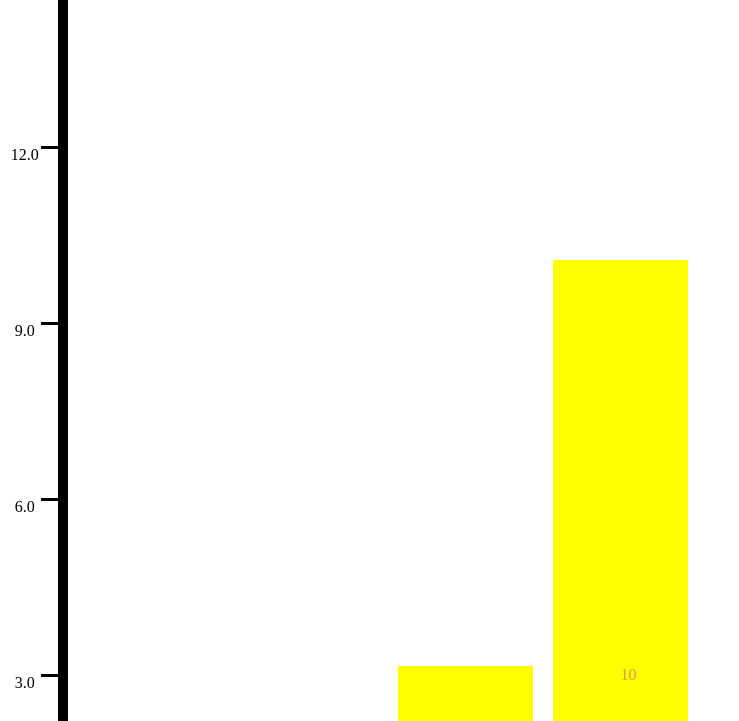
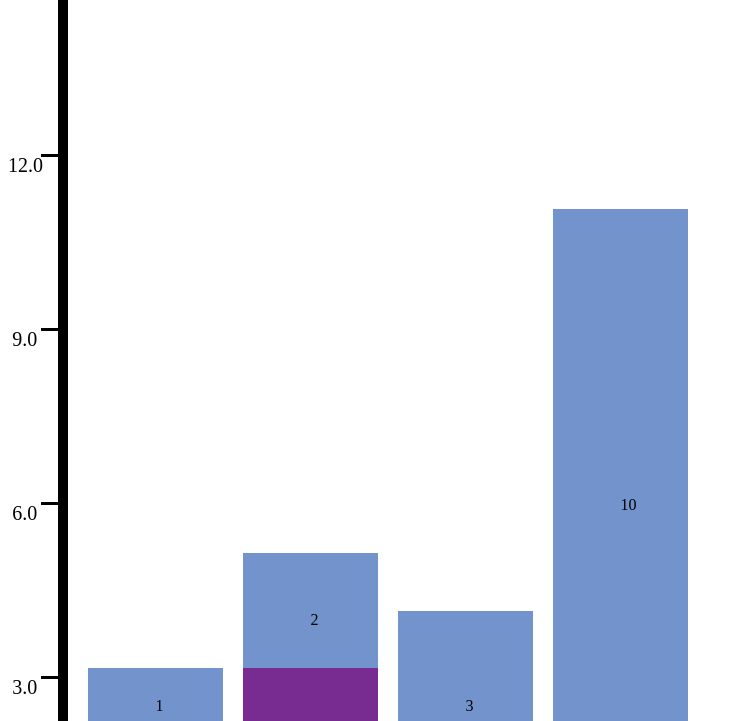
Before and after one commit to ThilakshanArulnesan/barChart, a website: page demo.html in a window 1280 px wide. Shown: the part 58-779 px from the top of the page, without its empty margins (0-739 px from the left). Drawn offline with nearby package versions, Linux system fonts and the light colour scheme.

Commit message:
Fixed label positioning on bar charts as well as x-axis label positioning. Moved some of the styling to the .css stylesheet. Reorganized and updated the ReadMe.

```diff
--- a/bChart.js
+++ b/bChart.js
@@ -1,80 +1,88 @@
 function drawBarChart(data, options, element) {
     const AXES_WIDTH = 10;
     const WIDTH_OF_TICKS = 50;
-    //Sets default properties if they are undefined
-    options = setDefaults(options, data);
-    data = arrayify(data);
-    let appendText = "";
-    let blnTitle = options.titleText === undefined;
 
-    appendText += '<div class="barchart" >'; //Container for barchart
 
-    if (!blnTitle) {
+    options = setDefaults(options, data);//Sets default properties if they are have not been provided by the user
+    data = arrayify(data); //Makes the data an array if not already done.
+
+    let appendText = ""; //This will be where all the HTML that is being added will be stored as a string
+
+    let blnTitle = options.titleText === undefined; //Is there a title or not?
+
+    appendText += '<div class="barchart" >'; //Container for the entire barchart
+
+    if (options.titleText !== undefined) { //Adds a title divider with the title text if there is a title
         appendText += drawDiv(options.titleSize, options.width, options.titleText, "title"); //Title
+    } else {
+        options.titleSize = 0;
     }
 
-    appendText += drawTicks(options.height - options.titleSize, WIDTH_OF_TICKS, data,options.yMax,options.numTicks); //Y-ticks
-    appendText += drawDiv(options.height - options.titleSize-AXES_WIDTH, AXES_WIDTH, "", "axis"); //Y-axis
+    appendText += drawTicks(options.height - options.titleSize, WIDTH_OF_TICKS, data, options.yMax, options.numTicks); //Y-ticks
+    appendText += drawDiv(options.height - options.titleSize - AXES_WIDTH, AXES_WIDTH, "", "axis"); //Y-axis
 
-    //Subtract 10 from the width of the bars because there is less space due to axes
-    appendText += drawBars(data,options.yMax, options.height - options.titleSize-AXES_WIDTH, options.width - AXES_WIDTH-WIDTH_OF_TICKS, options.spacing, options.color, options.labelColor);
-    appendText += drawDiv(AXES_WIDTH, options.width-WIDTH_OF_TICKS, "", "axis"); //X -axis
-
-    appendText += drawXLabels(data, 20, options.width - AXES_WIDTH-WIDTH_OF_TICKS, options.spacing); //X -axis
+    appendText += drawBars(data, options.yMax, options.height - options.titleSize - AXES_WIDTH, options.width - AXES_WIDTH - WIDTH_OF_TICKS, options.spacing, options.color, options.labelColor);
+    appendText += drawDiv(AXES_WIDTH, options.width - WIDTH_OF_TICKS, "", "axis"); //X -axis
+    appendText += drawXLabels(data, 20, options.width - AXES_WIDTH - WIDTH_OF_TICKS, options.spacing); //X -axis
 
     appendText += '</div>';
     element.append(appendText);
 
+    //Sets properties. Must be executed after appending to the HTML element
     $(".barchart").css({ "height": options.height });
     $(".barchart").css({ "width": options.width });
     $(".axis").css({ "backgroundColor": "black" });
     $(".title").css({ "color": options.titleColor });
     $(".title").css({ "font-size": options.titleSize + "px" });
 
+    //Animations:
+    $(".axis").hide(); //start with the axes hidden
+    $(".axis").slideDown(); //slide down animation of axis
+    $(".bar").fadeIn(3000); //fade in the bars
     formatLabel(options.labelCentering, options.labelColor);
 }
 
 
-function drawTicks(h, w,d,yMax, nTicks) {
+function drawTicks(h, w, d, yMax, nTicks) {
     const SIZE_OF_TICKS = 3;
-    let sizeOfBlanks = (h-nTicks*SIZE_OF_TICKS)/nTicks;
+    let sizeOfBlanks = (h - nTicks * SIZE_OF_TICKS) / nTicks;
     console.log(yMax);
 
-    if(yMax === undefined || yMax < findMax(d)){
+    if (yMax === undefined || yMax < findMax(d)) {
         yMax = findMax(d);
     }
 
     //creates a divider to put all the ticks in of height h, width w
     let st = '<div class="yticks" style="width:' + w + "px" +
         ';height:' + h +
-        'px;float:left;text-align:center">' ;
+        'px;float:left;text-align:center">';
 
-    for(let i = 0;i<nTicks;i++){
+    for (let i = 0; i < nTicks; i++) {
 
-        st += '<div  class="tick" style="width:' + w/3 + "px" +
-        ';height:' + SIZE_OF_TICKS +
-        'px;float:right;background-color:black">'+
-        '</div>' ;
+        st += '<div  class="tick" style="width:' + w / 3 + "px" +
+            ';height:' + SIZE_OF_TICKS +
+            'px;float:right;background-color:black">' +
+            '</div>';
 
-        st += '<div  class="tick" style="width:' + 2*w/3 + "px" +
-        ';height:' + SIZE_OF_TICKS +
-        'px;float:right">'+
-        ((nTicks-i)*yMax/nTicks).toFixed(1)+'</div>' ;
+        st += '<div  class="tick" style="width:' + 2 * w / 3 + "px" +
+            ';height:' + SIZE_OF_TICKS +
+            'px;float:right">' +
+            ((nTicks - i) * yMax / nTicks).toFixed(1) + '</div>';
 
-         st += '<div  class="blankSpace" style="width:' + w + "px" +
-        ';height:' + sizeOfBlanks +
-        'px;float:left;text-align:center"></div>' ;
+        st += '<div  class="blankSpace" style="width:' + w + "px" +
+            ';height:' + sizeOfBlanks +
+            'px;float:left;text-align:center"></div>';
 
     }
     return st + '</div>';
 }
 
-function arrayify(d){
+function arrayify(d) {
     //Changes any values that are not an array into an array of length one.
     //This is in order to ensure the rest of the functions can assume an array is given.
-    for (key of Object.keys(d)){
+    for (key of Object.keys(d)) {
         let val = d[key];
-        if(typeof val != "object"){
+        if (typeof val != "object") {
             d[key] = [val];
         }
     }
@@ -82,38 +90,46 @@ function arrayify(d){
 }
 
 function formatLabel(cent, col) {
+    //Changes CSS style of label depending on where the user would like the label to be located
     switch (cent) {
-        case "top":
-            cent = 0;
+        case "top": //label at the top
+            $(".label").css({
+                "top": 3 + "px",
+                "color": col
+            });
             break;
-        case "middle":
-            cent = 50;
+        case "center": //label in the center
+            $(".label").css({
+                "top": 50 + "%",
+                "color": col
+            });
             break;
-        case "bottom":
-            cent = 70;
+        case "bottom": //label at the bottom
+            $(".label").css({
+                "bottom:": 3 + "px",
+                "color": col
+            });
             break;
+        default: //If not provided, defautls to in the middle
+            $(".label").css({
+                "top": 50 + "%",
+                "color": col
+            });
     }
 
-    if (isNaN(cent)) {
-        cent = 50;
-    }
 
-    $(".label").css({
-        "top": cent + "%",
-        "color": col
-    });
 
 }
 
 function setDefaults(options) {
     //This functions sets default parameters if they are not defined.
-    if(typeof options.color != "object"){ //Added in case the user provides only one color, not as an array
+    if (typeof options.color != "object") { //Added in case the user provides only one color, not as an array
         let c = options.color;
         options.color = [c];
     }
 
 
-    if(typeof options.labelColor != "object"){ //Added in case the user provides only one color, not as an array
+    if (typeof options.labelColor != "object") { //Added in case the user provides only one color, not as an array
         let c = options.labelColor;
         options.labelColor = [c];
     }
@@ -158,8 +174,8 @@ function drawXLabels(data, h, w, bufferWidth) {
 
     for (barVals in data) {
         //Creates a label divider. The class xlabel can be manipulated as needed
-        st += '<div style="width:' + barWidth + "px" + ';height:' + h + 'px;float:left"> <span class="xlabel">'
-            + barVals + '</span></div>';
+        st += '<div class = "xlabel" style="width:' + barWidth + "px" + ';height:' + h + 'px"> '
+            + barVals + '</div>';
 
         //This adds a space after each bar
         st += '<div style="width:' + bufferWidth + "px" + ';height:' + h + 'px;float:left"></div>';
@@ -168,8 +184,8 @@ function drawXLabels(data, h, w, bufferWidth) {
 }
 
 
-function drawBars(data, maxVal, h, w, bufferWidth, colors,labelColors) {
-    if(maxVal === undefined || maxVal < findMax(data)){
+function drawBars(data, maxVal, h, w, bufferWidth, colors, labelColors) {
+    if (maxVal === undefined || maxVal < findMax(data)) {
         maxVal = findMax(data);//Finds the maximum value, normalizes the sizes of the bars using this value
     }
     let nBars = Object.keys(data).length; //# of bars of data we have to add
@@ -188,8 +204,8 @@ function drawBars(data, maxVal, h, w, bufferWidth, colors,labelColors) {
     for (barVals in data) {
 
         //Adds a bar (containing data):
+        st += '<div style="width:' + barWidth + "px" + ';height:' + h + 'px;float:left">';
 
-        st += '<div style="width:' + barWidth + "px" + ';height:' + h + 'px;float:left">';
         //Top part of the bar (the part that is not filled in)
         st += '<div style="width:' + 100 + "%" +
             ';height:' + h * (1 - sumVals(data[barVals]) / maxVal) +
@@ -204,15 +220,15 @@ function drawBars(data, maxVal, h, w, bufferWidth, colors,labelColors) {
                 colors[i] = "#" + randomHex();
 
             }
-            if(labelColors[i] === undefined){
+            if (labelColors[i] === undefined) {
                 labelColors[i] = "black";
             }
 
             st += '<div class="bar" style="width:' + 100 + "%" +
                 ';height:' + h * (val / maxVal) +
-                'px;float:left;vertical-align:middle;background-color:' +
+                'px;background-color:' +
                 colors[i] +
-                '"><span class="label" style="color:'+labelColors[i] +'">' + val +
+                '"><span class="label" style="color:' + labelColors[i] + '">' + val +
                 '</span></div>';
         }
         //This adds a space after each bar
--- a/demo.html
+++ b/demo.html
@@ -20,25 +20,25 @@
     var opts = {
         height: 900,
         width: 700,
-        color: "#FFFF00",
-        titleText: "asdf",
-        titleColor: "Green",
-        titleSize: "20",
+        color: "#7293cb",
+        titleText: "Title of Chart",
+        titleColor: "Blue",
+        titleSize: "30",
         spacing: "20",
-        labelCentering: "bottom",
-        labelColor: ["#e1974c","black"],
+        labelCentering: "center",
+        labelColor: ["black","black"],
         numTicks: 5,
         yMax: 15
     };
 
-    drawBarChart(
-        {
-            label1: 1,
-            label2: 2,
-            label3: 3,
-            label4: 10
-        }
-, opts, $("#demo"));
+//     drawBarChart(
+//         {
+//             Label1: 1,
+//             Label2: 2,
+//             Label3: 3,
+//             Label4: 10
+//         }
+// , opts, $("#demo"));
 
 
 drawBarChart(
--- a/style.css
+++ b/style.css
@@ -1,9 +1,9 @@
 .label {
     margin: 0;
-    position: relative;
+    position: absolute;
     top: 50%;
     left:50%;
-    color:"black";
+    font-size: 1em;
   }
 
 .barchart {
@@ -12,8 +12,20 @@
       height: 500;
 }
 
+.bar {
+  position:relative;
+  float:left;
+  vertical-align:middle;
+  display:none;
+}
+
 .xlabel {
-    position:relative;
-    left:40%;
     color:"black";
+    text-align:center;
+    float:left;
+    font-size: 2em;
+
 }
+.tick {
+  font-size: 20px;
+}
```
Also changed, not shown: README.md.
